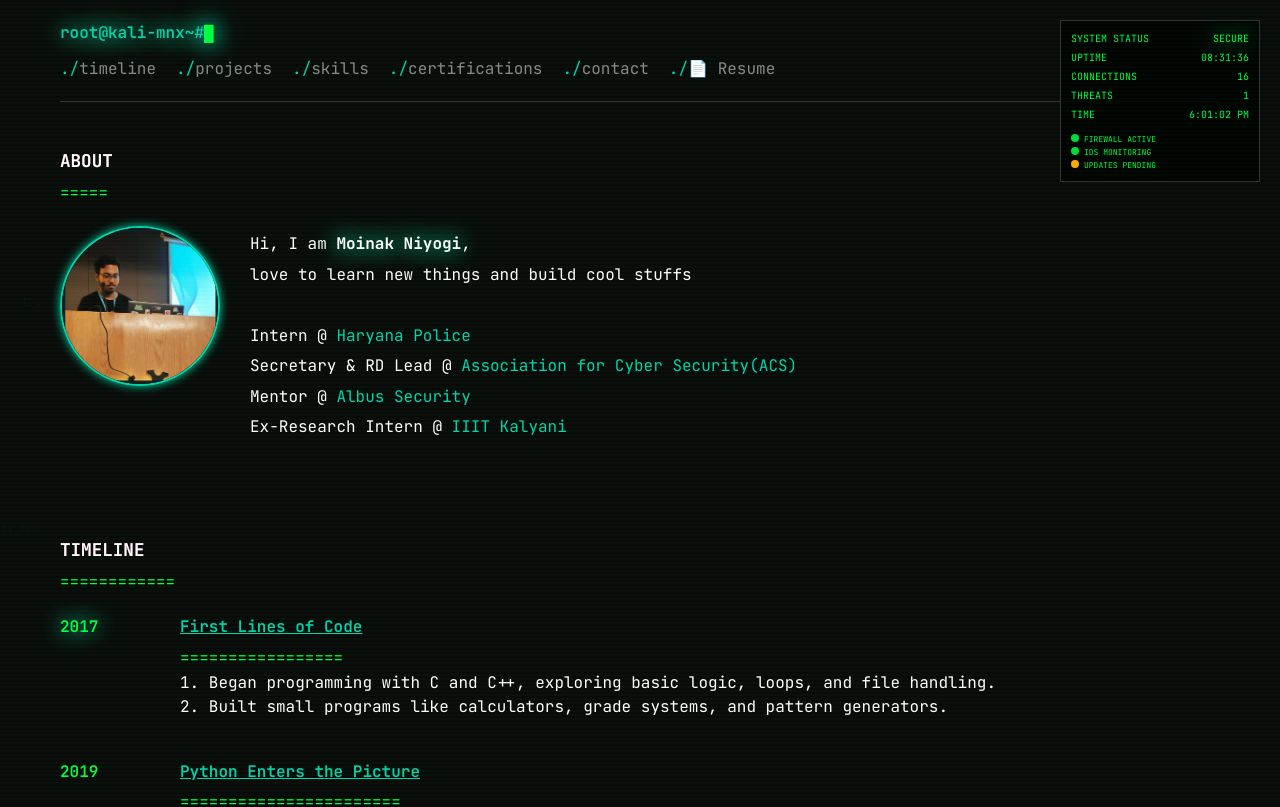
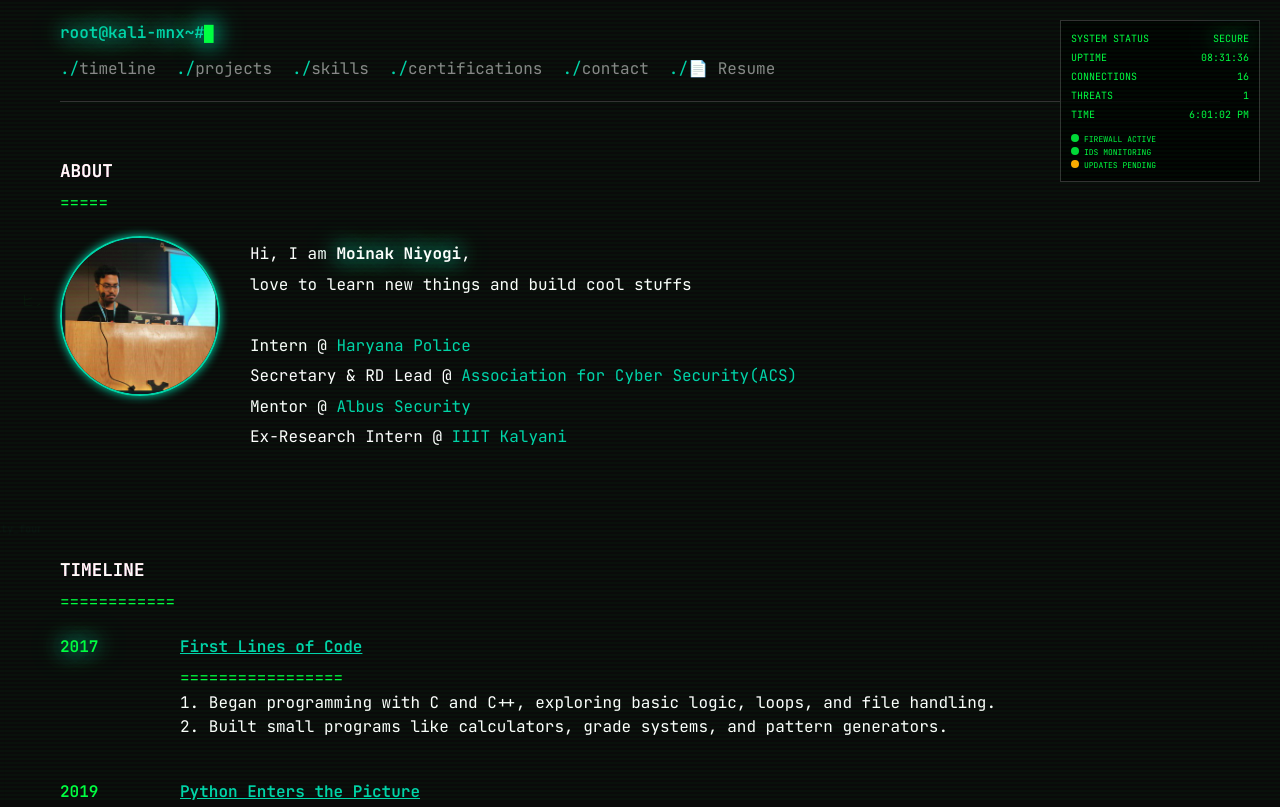
Before and after one commit to Cyberninja30/Portfolio-Moinak, a React (Vite) app: page / in a window 1280 px wide. Shown: the top 807 px of the page. Built offline with nearby package versions, Linux system fonts and the light colour scheme.

Commit message:
Update index.css

```diff
--- a/src/index.css
+++ b/src/index.css
@@ -336,7 +336,7 @@ body {
   font-size: 1.1rem;
   margin-bottom: 5px;
   text-transform: uppercase;
-  margin-top:15px;
+  margin-top:25px;
 }
 
 .section-underline {
```
